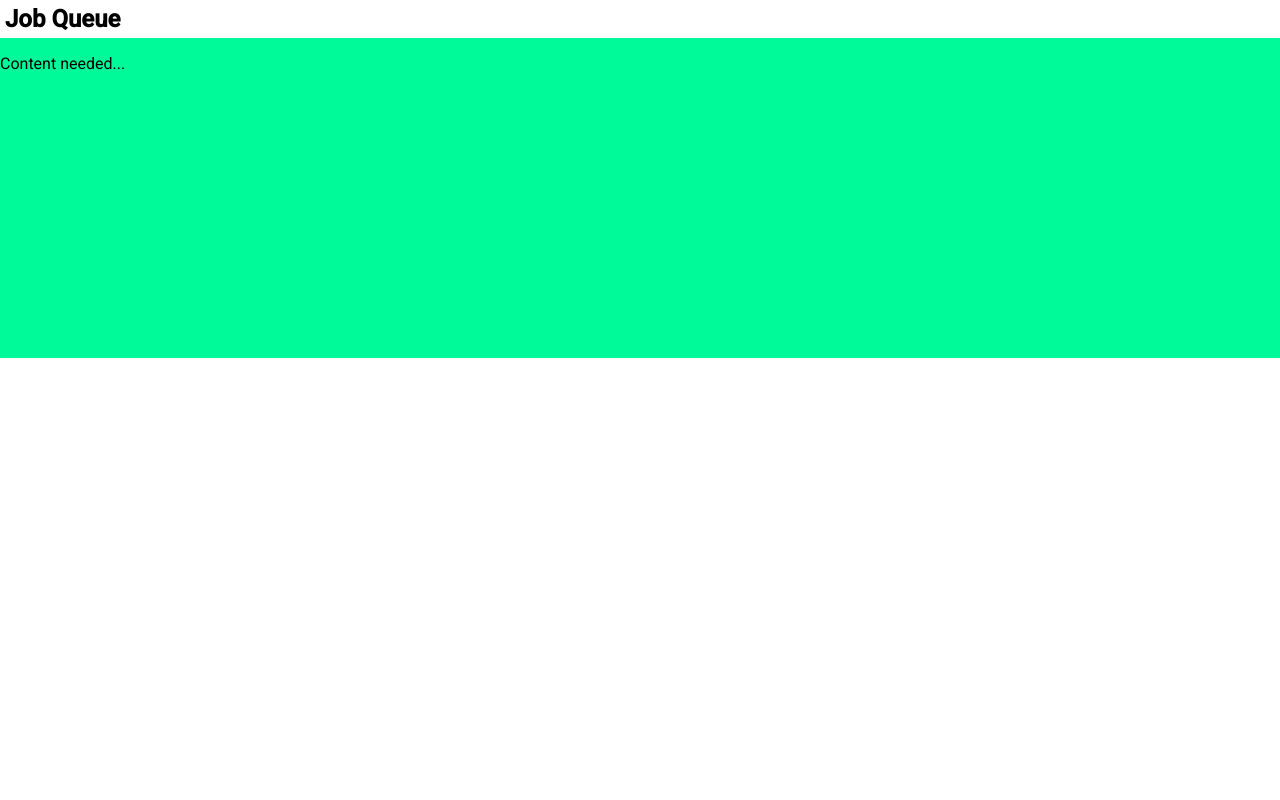
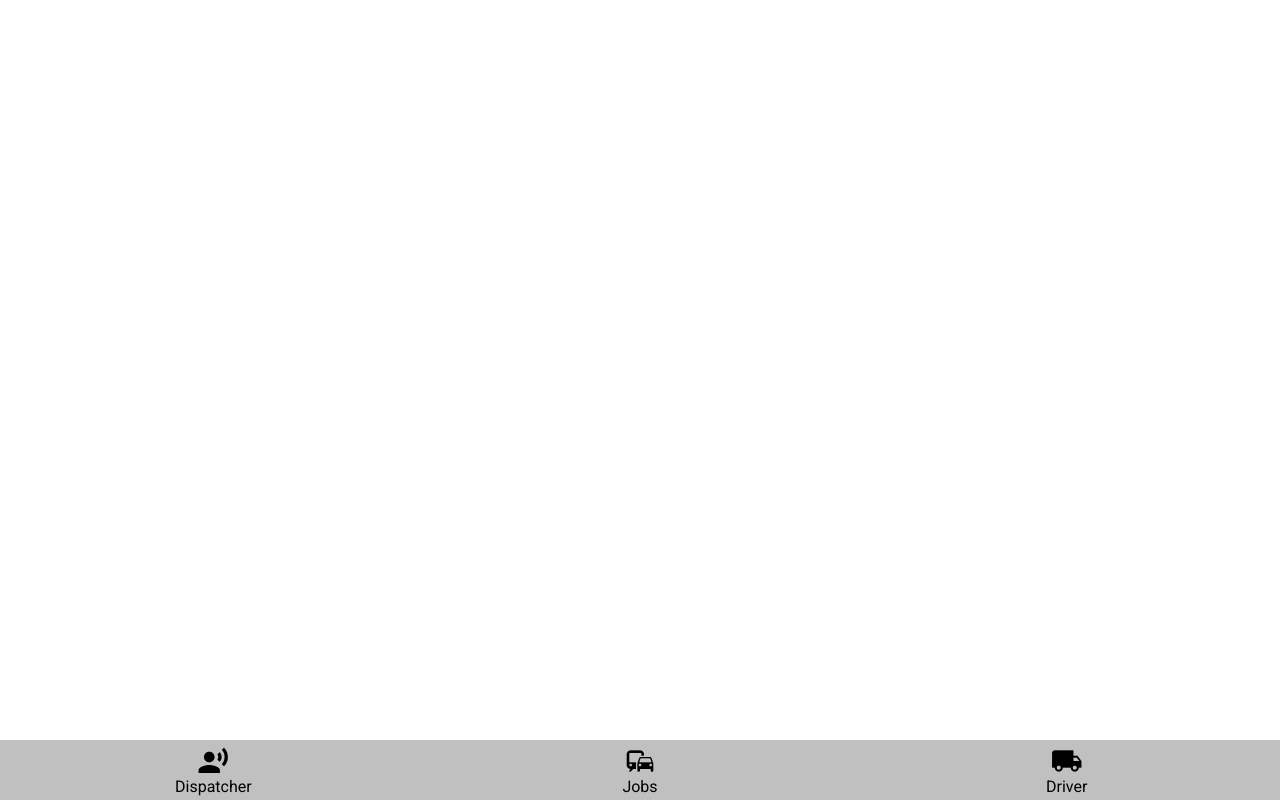
Before and after one commit to markv2311/medicalRides, an Angular app in the folder medical-app/: page /driver in a window 1280 px wide. Built offline with nearby package versions, Linux system fonts and the light colour scheme.

Commit message:
Adjusts routing, adds default route, and creates driver main page

```diff
--- a/medical-app/src/app/app-routing.module.ts
+++ b/medical-app/src/app/app-routing.module.ts
@@ -1,11 +1,12 @@
 import { NgModule } from '@angular/core';
 import { Routes, RouterModule } from '@angular/router';
 import {DispatchMainPageComponent} from './views/dispatch-main-page/dispatch-main-page.component';
-import {DispatchJobQueueComponent} from "./views/dispatch-main-page/dispatch-job-queue/dispatch-job-queue.component";
+import {DriverMainPageComponent} from './views/driver-main-page/driver-main-page.component';
 
 const routes: Routes = [
+  { path: '', redirectTo: 'dispatch', pathMatch: 'full' },
   { path: 'dispatch', component: DispatchMainPageComponent},
-  { path: 'driver', component: DispatchJobQueueComponent}
+  { path: 'driver', component: DriverMainPageComponent}
 ];
 
 @NgModule({
@@ -13,4 +14,4 @@ const routes: Routes = [
   exports: [RouterModule]
 })
 export class AppRoutingModule { }
-export const routingComponents = [DispatchMainPageComponent, DispatchJobQueueComponent];
+export const routingComponents = [DispatchMainPageComponent, DriverMainPageComponent];
--- a/medical-app/src/app/app.module.ts
+++ b/medical-app/src/app/app.module.ts
@@ -10,6 +10,8 @@ import { DispatchMainPageComponent } from './views/dispatch-main-page/dispatch-m
 import { BottomNavComponent } from './widgets/bottom-nav/bottom-nav.component';
 import { MatIconModule } from '@angular/material/icon';
 import {DispatchActiveDriversComponent} from "./views/dispatch-main-page/dispatch-active-drivers/dispatch-active-drivers.component";
+import { DriverMainPageComponent } from './views/driver-main-page/driver-main-page.component';
+import {DispatchJobQueueComponent} from "./views/dispatch-main-page/dispatch-job-queue/dispatch-job-queue.component";
 
 @NgModule({
   declarations: [
@@ -18,7 +20,9 @@ import {DispatchActiveDriversComponent} from "./views/dispatch-main-page/dispatc
     DispatchMainPageComponent,
     BottomNavComponent,
     routingComponents,
-    DispatchActiveDriversComponent
+    DispatchActiveDriversComponent,
+    DriverMainPageComponent,
+    DispatchJobQueueComponent
   ],
   imports: [
     BrowserModule,
--- /dev/null
+++ b/medical-app/src/app/views/driver-main-page/driver-main-page.component.html
@@ -0,0 +1,5 @@
+<div class="driver-main-container">
+
+  <!-- Bottom navigation section -->
+  <bottom-nav class="bottom-nav"></bottom-nav>
+</div>
--- /dev/null
+++ b/medical-app/src/app/views/driver-main-page/driver-main-page.component.less
@@ -0,0 +1,12 @@
+/* Main container that holds the component */
+.driver-main-container {
+  width: 100%;
+  height: 100%;
+  display: flex;
+  flex-direction: column;
+  /* Styling for the bottom navigation section*/
+  .bottom-nav {
+    // Move the nav to the bottom
+    margin-top: auto;
+  }
+}
--- /dev/null
+++ b/medical-app/src/app/views/driver-main-page/driver-main-page.component.ts
@@ -0,0 +1,15 @@
+import { Component, OnInit } from '@angular/core';
+
+@Component({
+  selector: 'app-driver-main-page',
+  templateUrl: './driver-main-page.component.html',
+  styleUrls: ['./driver-main-page.component.less']
+})
+export class DriverMainPageComponent implements OnInit {
+
+  constructor() { }
+
+  ngOnInit(): void {
+  }
+
+}
```
Also changed, not shown: 1 other file (tests, documents, lock files or other folders).
